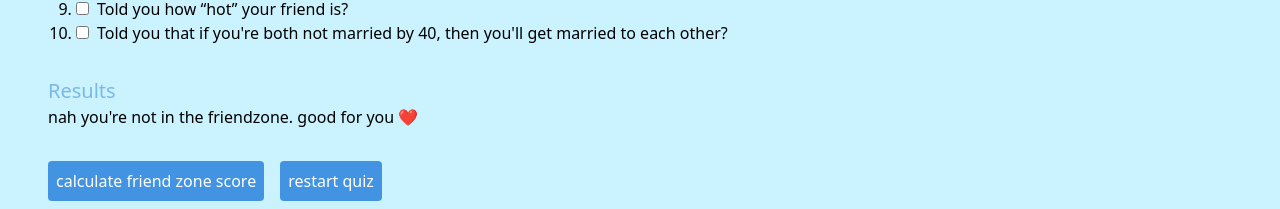
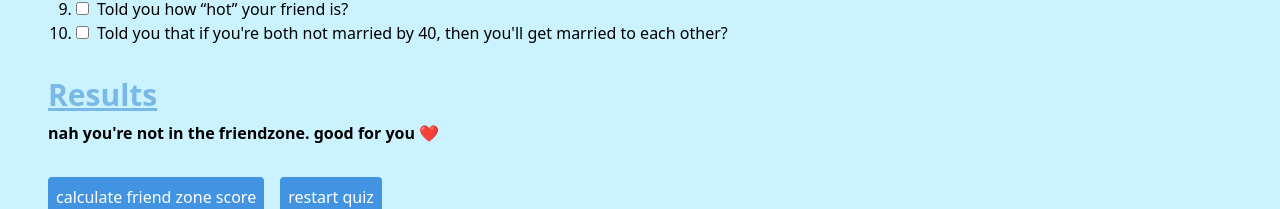
Before and after one commit to jadenmazzone/calebhearn, a React (Create React App) app: page / in a window 1280 px wide. Both pictures are taken after a click on the button "calculate friend zone score". Shown: the part 399-608 px from the top of the page. Built offline with nearby package versions, Linux system fonts and the light colour scheme.

Commit message:
chore: make result more noticeable and add title

```diff
--- a/src/App.js
+++ b/src/App.js
@@ -26,6 +26,12 @@ function App() {
   const [checkboxes, setCheckboxes] = useState(options.map((option, idx) => {
     return { ...option, index: idx, checked: false }
   }))
+
+
+  useEffect(() => {
+    document.title = "The Friend Zone Test"
+  }, []);
+
 
   useEffect(() => {
     let total = 0
--- a/src/Result.js
+++ b/src/Result.js
@@ -2,9 +2,9 @@ import React from 'react'
 
 function Result({ result }) {
     return (
-        <div className='mt-8 '>
-            <h2 className='text-blue text-xl'>Results</h2>
-            <p className=''>{result}</p>
+        <div className='mt-8 rounded  '>
+            <h2 className='mb-2 text-blue text-3xl font-extrabold underline'>Results</h2>
+            <p className='font-bold'>{result}</p>
         </div>
     )
 }
```
